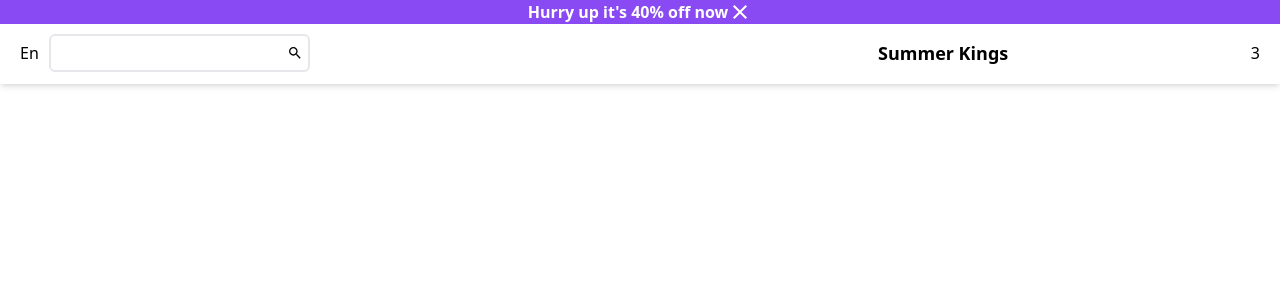
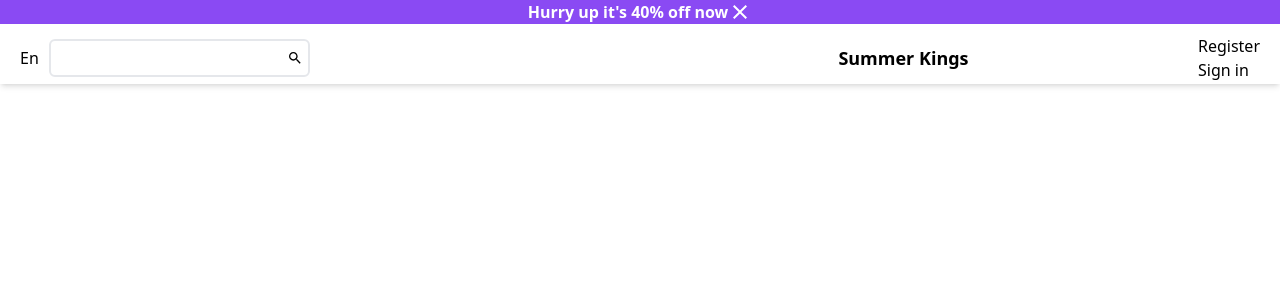
Before and after one commit to Opiwe/basic-react-ecommerce-app, a React (Create React App) app: page / in a window 1280 px wide. Shown: the top 300 px of the page. Built offline with nearby package versions, Linux system fonts and the light colour scheme.

Commit message:
added register and sign in

```diff
--- a/src/components/Navbar.jsx
+++ b/src/components/Navbar.jsx
@@ -18,7 +18,12 @@ const Navbar = () => {
                 <div className='center flex-1 text-center'>
                     <div className='logo font-bold text-lg'>Summer Kings</div>
                 </div>
-                <div>3</div>
+
+                {/* Right div */}
+                <div>
+                    <div>Register</div>
+                    <div>Sign in</div>
+                </div>
             </div>
         </div>
     );
```
